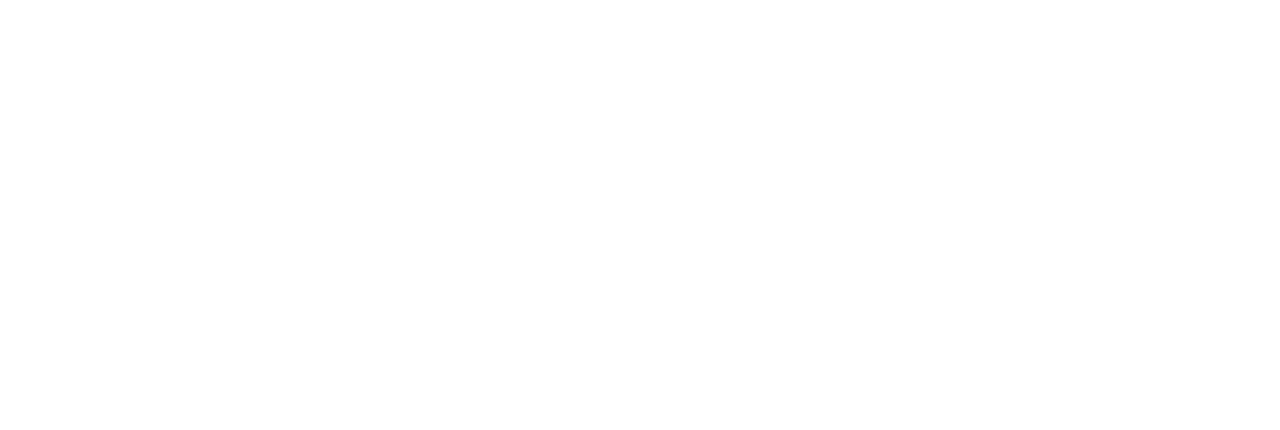
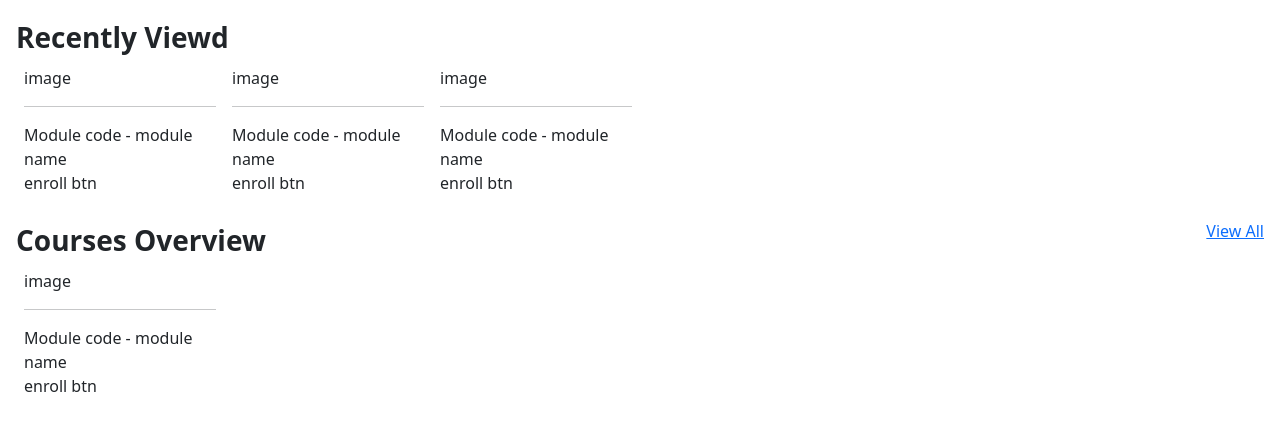
Before and after one commit to LasithEranga/LMS-Frontend, a React (Create React App) app: page / in a window 1280 px wide. Before the commit this address had no page. Shown: the top 430 px of the page. Built offline with nearby package versions, Linux system fonts and the light colour scheme.

Commit message:
feat: recent course view

```diff
--- a/src/App.js
+++ b/src/App.js
@@ -4,6 +4,7 @@ import Registration from "./pages/Registration/Registration";
 import { BrowserRouter, Route, Routes } from "react-router-dom";
 import { Provider } from "react-redux";
 import store from "./app/store";
+import Dashboard from "./pages/Dashboard/Dashboard";
 
 function App() {
   return (
@@ -12,6 +13,7 @@ function App() {
         <BrowserRouter>
           <Routes>
             <Route path="/sign-up" element={<Registration />} />
+            <Route path="/" element={<Dashboard />} />
           </Routes>
         </BrowserRouter>
       </div>
--- /dev/null
+++ b/src/components/CourseCardView/CardView.jsx
@@ -0,0 +1,16 @@
+import React from "react";
+
+const CardView = () => {
+  return (
+    <div className=" col-2 p-2">
+      <div>image</div>
+      <div>
+        <hr />
+      </div>
+      <div>Module code - module name</div>
+      <div>enroll btn</div>
+    </div>
+  );
+};
+
+export default CardView;
--- /dev/null
+++ b/src/components/CoursesOverview/CoursesOverview.jsx
@@ -0,0 +1,21 @@
+import React from "react";
+import { Link } from "react-router-dom";
+import CardView from "../CourseCardView/CardView";
+
+const CoursesOverview = () => {
+  return (
+    <div className="px-3">
+      <div className="d-flex justify-content-between ">
+        <div className="fs-3 fw-semibold">Courses Overview</div>
+        <div>
+          <Link to={"courses"}>View All</Link>
+        </div>
+      </div>
+      <div>
+        <CardView />
+      </div>
+    </div>
+  );
+};
+
+export default CoursesOverview;
--- /dev/null
+++ b/src/components/RecentlyViewed/RecentlyViewed.jsx
@@ -0,0 +1,17 @@
+import React from "react";
+import CardView from "../CourseCardView/CardView";
+
+const RecentlyViewed = () => {
+  return (
+    <div className="p-3">
+      <div className="fs-3 fw-semibold">Recently Viewd</div>
+      <div className="d-flex ">
+        <CardView />
+        <CardView />
+        <CardView />
+      </div>
+    </div>
+  );
+};
+
+export default RecentlyViewed;
--- /dev/null
+++ b/src/pages/Dashboard/Dashboard.jsx
@@ -0,0 +1,14 @@
+import React from "react";
+import CoursesOverview from "../../components/CoursesOverview/CoursesOverview";
+import RecentlyViewed from "../../components/RecentlyViewed/RecentlyViewed";
+
+const Dashboard = () => {
+  return (
+    <div>
+      <RecentlyViewed />
+      <CoursesOverview />
+    </div>
+  );
+};
+
+export default Dashboard;
```
